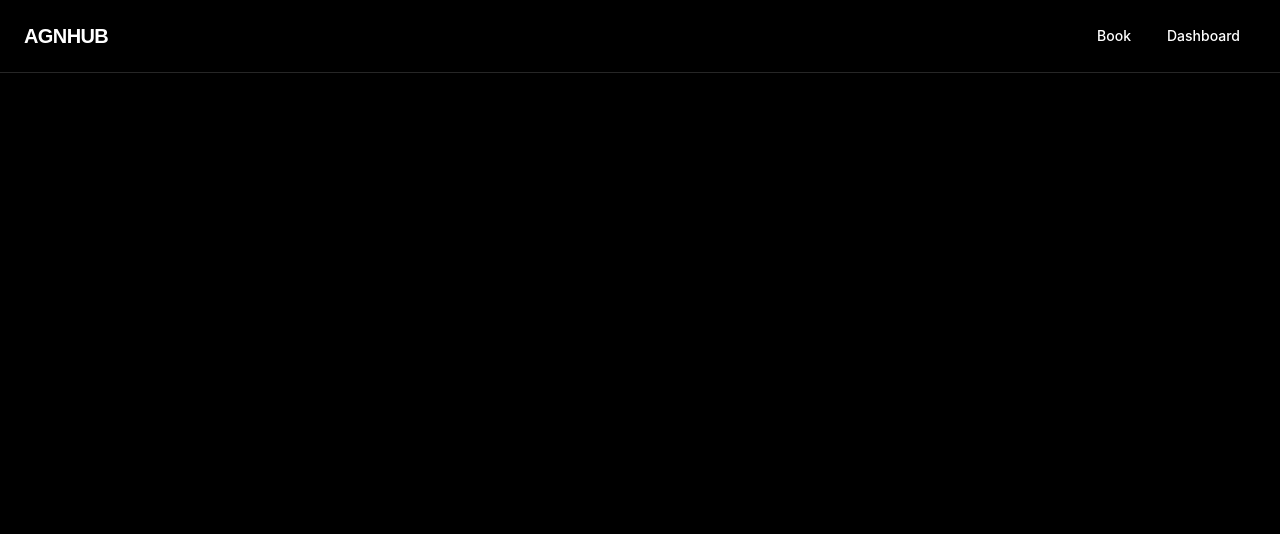
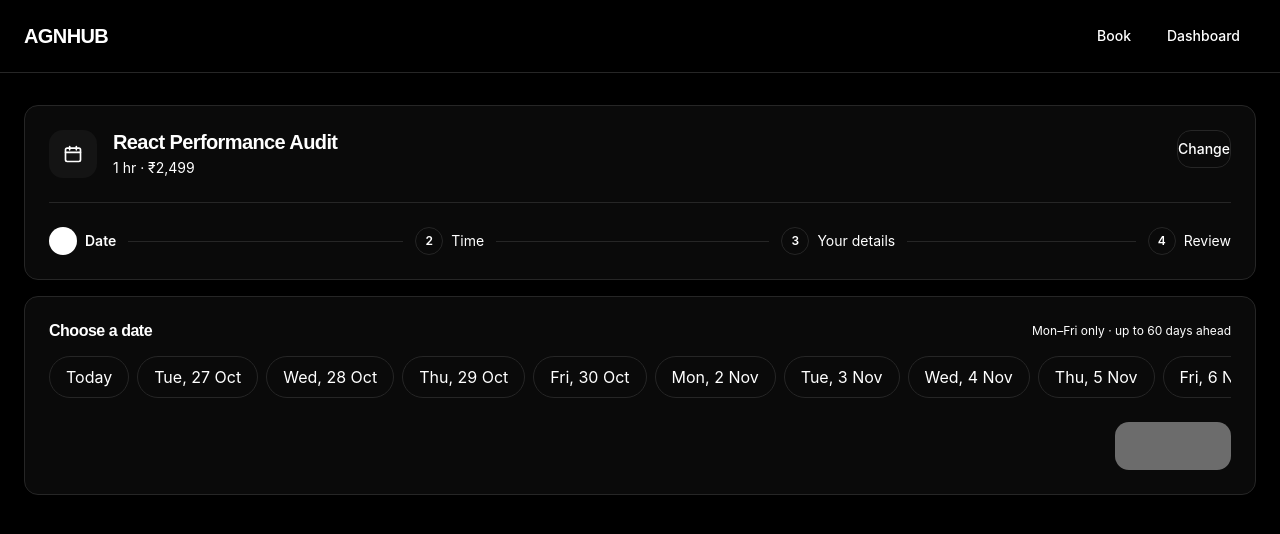
Before and after one commit to ankitbareth-dev/assessment-agn-hub, a React (Vite) app: page /book/1 in a window 1280 px wide. Shown: the top 534 px of the page. Built offline with nearby package versions, Linux system fonts and the light colour scheme.

Commit message:
add step one for booking

```diff
--- a/src/App.tsx
+++ b/src/App.tsx
@@ -3,6 +3,7 @@ import { Navbar } from "./components/Navbar";
 import Book from "./pages/Book";
 import Dashboard from "./pages/Dashboard";
 import Home from "./pages/Home";
+import Booking from "./pages/Booking";
 
 export default function App() {
   return (
@@ -12,6 +13,7 @@ export default function App() {
         <Route path="/" element={<Home />} />
         <Route path="/book" element={<Book />} />
         <Route path="/dashboard" element={<Dashboard />} />
+        <Route path="/book/:serviceId" element={<Booking />} />
       </Routes>
     </>
   );
--- a/src/index.css
+++ b/src/index.css
@@ -87,7 +87,6 @@ h4 {
 }
 
 a {
-  color: inherit;
   text-decoration: none;
 }
 
--- a/src/pages/Book.tsx
+++ b/src/pages/Book.tsx
@@ -1,6 +1,7 @@
 import { useMemo, useState } from "react";
 import { SERVICES, SERVICE_CATEGORIES } from "../data/services";
 import type { ServiceCategory } from "../types/services";
+import { Link } from "react-router";
 
 type CategoryFilter = "All" | ServiceCategory;
 
@@ -36,13 +37,13 @@ export default function Book() {
       <h1 className="text-[clamp(1.75rem,2.5vw,2.25rem)] font-extrabold">
         Book a consultation
       </h1>
-      <p className="mt-(--space-2) text-(--color-text-secondary)">
+      <p className="mt-(--space-2) text-(--color-color-text-secondary)">
         Choose a service, then pick a date and time that suit you.
       </p>
 
       <div className="relative mt-(--space-6)">
         <svg
-          className="pointer-events-none absolute left-(--space-4) top-1/2 -translate-y-1/2 text-(--color-text-muted)"
+          className="pointer-events-none absolute left-(--space-4) top-1/2 -translate-y-1/2 text-(--color-color-text-muted)"
           width="16"
           height="16"
           viewBox="0 0 24 24"
@@ -91,8 +92,10 @@ export default function Book() {
       {filtered.length > 0 ? (
         <div className="mt-(--space-4) grid gap-(--space-4) sm:grid-cols-2 lg:grid-cols-3">
           {filtered.map((service) => (
-            <article
+            <Link
               key={service.id}
+              to={`/book/${service.id}`}
+              aria-label={`Book ${service.name}`}
               className="flex flex-col rounded-lg border border-(--color-border) bg-(--color-surface) p-(--space-6) [transition:var(--transition-fast)] hover:border-(--color-border-hover)"
             >
               <span className="w-fit rounded-full bg-(--color-surface-hover) px-(--space-3) py-(--space-1) text-xs font-medium text-(--color-color-text-secondary)">
@@ -113,7 +116,7 @@ export default function Book() {
                   {formatPrice(service.price)}
                 </span>
               </div>
-            </article>
+            </Link>
           ))}
         </div>
       ) : (
--- /dev/null
+++ b/src/pages/Booking.tsx
@@ -0,0 +1,183 @@
+import { useMemo, useState } from "react";
+import { Link, useParams } from "react-router";
+import { SERVICES } from "../data/services";
+import { formatDuration, formatPrice } from "../utlis/services";
+
+const STEPS = ["Date", "Time", "Your details", "Review"];
+
+function getBookableDates(): Date[] {
+  const dates: Date[] = [];
+  const today = new Date();
+  for (let i = 0; i < 60; i++) {
+    const date = new Date(today);
+    date.setDate(today.getDate() + i);
+    const day = date.getDay();
+    if (day !== 0 && day !== 6) dates.push(date);
+  }
+  return dates;
+}
+
+const formatDateLabel = (date: Date, index: number) =>
+  index === 0
+    ? "Today"
+    : date
+        .toLocaleDateString("en-IN", {
+          weekday: "short",
+          day: "numeric",
+          month: "short",
+        })
+        .replace(",", ",");
+
+export default function Booking() {
+  const { serviceId } = useParams();
+  const service = SERVICES.find((s) => s.id === Number(serviceId));
+
+  const dates = useMemo(() => getBookableDates(), []);
+  const [selectedIndex, setSelectedIndex] = useState<number | null>(null);
+
+  if (!service) {
+    return (
+      <main className="mx-auto w-full max-w-(--container-width) px-(--space-6) py-(--space-8)">
+        <h1 className="text-[clamp(1.75rem,2.5vw,2.25rem)] font-extrabold">
+          Service not found
+        </h1>
+        <p className="mt-(--space-2) text-(--color-color-text-secondary)">
+          The service you're looking for doesn't exist.
+        </p>
+        <Link
+          to="/book"
+          className="mt-(--space-6) inline-flex rounded-lg border border-(--color-border) px-(--space-5) py-(--space-2) text-sm font-medium text-(--color-color-text) [transition:var(--transition-fast)] hover:border-(--color-border-hover)"
+        >
+          Back to services
+        </Link>
+      </main>
+    );
+  }
+
+  return (
+    <main className="mx-auto w-full max-w-(--container-width) px-(--space-6) py-(--space-8)">
+      <section className="rounded-lg border border-(--color-border) bg-(--color-surface) p-(--space-6)">
+        <div className="flex items-start justify-between gap-(--space-4)">
+          <div className="flex items-center gap-(--space-4)">
+            <div className="flex h-12 w-12 items-center justify-center rounded-lg bg-(--color-surface-hover)">
+              <svg
+                width="20"
+                height="20"
+                viewBox="0 0 24 24"
+                fill="none"
+                stroke="currentColor"
+                strokeWidth="2"
+                strokeLinecap="round"
+                className="text-(--color-color-text)"
+                aria-hidden="true"
+              >
+                <rect x="3" y="5" width="18" height="16" rx="2" />
+                <path d="M8 3v4M16 3v4M3 10h18" />
+              </svg>
+            </div>
+            <div>
+              <h1 className="text-lg font-bold text-(--color-color-text) sm:text-xl">
+                {service.name}
+              </h1>
+              <p className="mt-(--space-1) text-sm text-(--color-color-text-secondary)">
+                {formatDuration(service.duration)} ·{" "}
+                {formatPrice(service.price)}
+              </p>
+            </div>
+          </div>
+
+          <Link
+            to="/book"
+            className="shrink-0 rounded-lg border border-(--color-border) px-(--space-5) py-(--space-2) text-sm font-medium text-(--color-color-text) [transition:var(--transition-fast)] hover:border-(--color-border-hover) hover:bg-(--color-surface-hover)"
+          >
+            Change
+          </Link>
+        </div>
+
+        <div className="mt-(--space-6) border-t border-(--color-border)" />
+
+        <ol className="mt-(--space-6) flex items-center">
+          {STEPS.map((label, index) => {
+            const stepNumber = index + 1;
+            const isActive = stepNumber === 1;
+            const isLast = index === STEPS.length - 1;
+            return (
+              <li
+                key={label}
+                className={
+                  isLast ? "flex items-center" : "flex flex-1 items-center"
+                }
+              >
+                <div className="flex items-center gap-(--space-2)">
+                  <span
+                    className={[
+                      "flex h-7 w-7 shrink-0 items-center justify-center rounded-full text-xs font-semibold",
+                      isActive
+                        ? "bg-(--color-primary) text-(--color-color-primary-text)!"
+                        : "border border-(--color-border) text-(--color-color-text-secondary)",
+                    ].join(" ")}
+                  >
+                    {stepNumber}
+                  </span>
+                  <span
+                    className={[
+                      "hidden text-sm sm:inline",
+                      isActive
+                        ? "font-semibold text-(--color-color-text)"
+                        : "text-(--color-color-text-secondary)",
+                    ].join(" ")}
+                  >
+                    {label}
+                  </span>
+                </div>
+                {!isLast && (
+                  <span className="mx-(--space-3) h-px flex-1 bg-(--color-border)" />
+                )}
+              </li>
+            );
+          })}
+        </ol>
+      </section>
+
+      <section className="mt-(--space-4) rounded-lg border border-(--color-border) bg-(--color-surface) p-(--space-6)">
+        <div className="flex flex-wrap items-center justify-between gap-(--space-2)">
+          <h2 className="text-base font-semibold text-(--color-color-text)">
+            Choose a date
+          </h2>
+          <p className="text-xs text-(--color-color-text-muted)">
+            Mon–Fri only · up to 60 days ahead
+          </p>
+        </div>
+
+        <div className="mt-(--space-4) flex gap-(--space-2) overflow-x-auto scrollbar-none [&::-webkit-scrollbar]:hidden">
+          {dates.map((date, index) => (
+            <button
+              key={date.toDateString()}
+              type="button"
+              onClick={() => setSelectedIndex(index)}
+              aria-pressed={selectedIndex === index}
+              className={[
+                "shrink-0 whitespace-nowrap rounded-full border px-(--space-4) py-(--space-2) text-sm font-medium [transition:var(--transition-fast)]",
+                selectedIndex === index
+                  ? "border-transparent bg-(--color-primary) text-(--color-color-primary-text)!"
+                  : "border-(--color-border) bg-(--color-surface) text-(--color-color-text-secondary) hover:border-(--color-border-hover) hover:text-(--color-color-text)",
+              ].join(" ")}
+            >
+              {formatDateLabel(date, index)}
+            </button>
+          ))}
+        </div>
+
+        <div className="mt-(--space-6) flex justify-end">
+          <button
+            type="button"
+            disabled={selectedIndex === null}
+            className="rounded-lg bg-(--color-primary) px-(--space-6) py-(--space-3) text-sm font-semibold text-(--color-color-primary-text)! [transition:var(--transition-fast)] hover:opacity-85 disabled:cursor-not-allowed disabled:opacity-40"
+          >
+            Continue
+          </button>
+        </div>
+      </section>
+    </main>
+  );
+}
--- /dev/null
+++ b/src/utlis/services.ts
@@ -0,0 +1,13 @@
+export const formatPrice = (price: number) =>
+  new Intl.NumberFormat("en-IN", {
+    style: "currency",
+    currency: "INR",
+    maximumFractionDigits: 0,
+  }).format(price);
+
+export const formatDuration = (minutes: number) => {
+  if (minutes < 60) return `${minutes} min`;
+  const hours = Math.floor(minutes / 60);
+  const rest = minutes % 60;
+  return rest === 0 ? `${hours} hr` : `${hours} hr ${rest} min`;
+};
```
